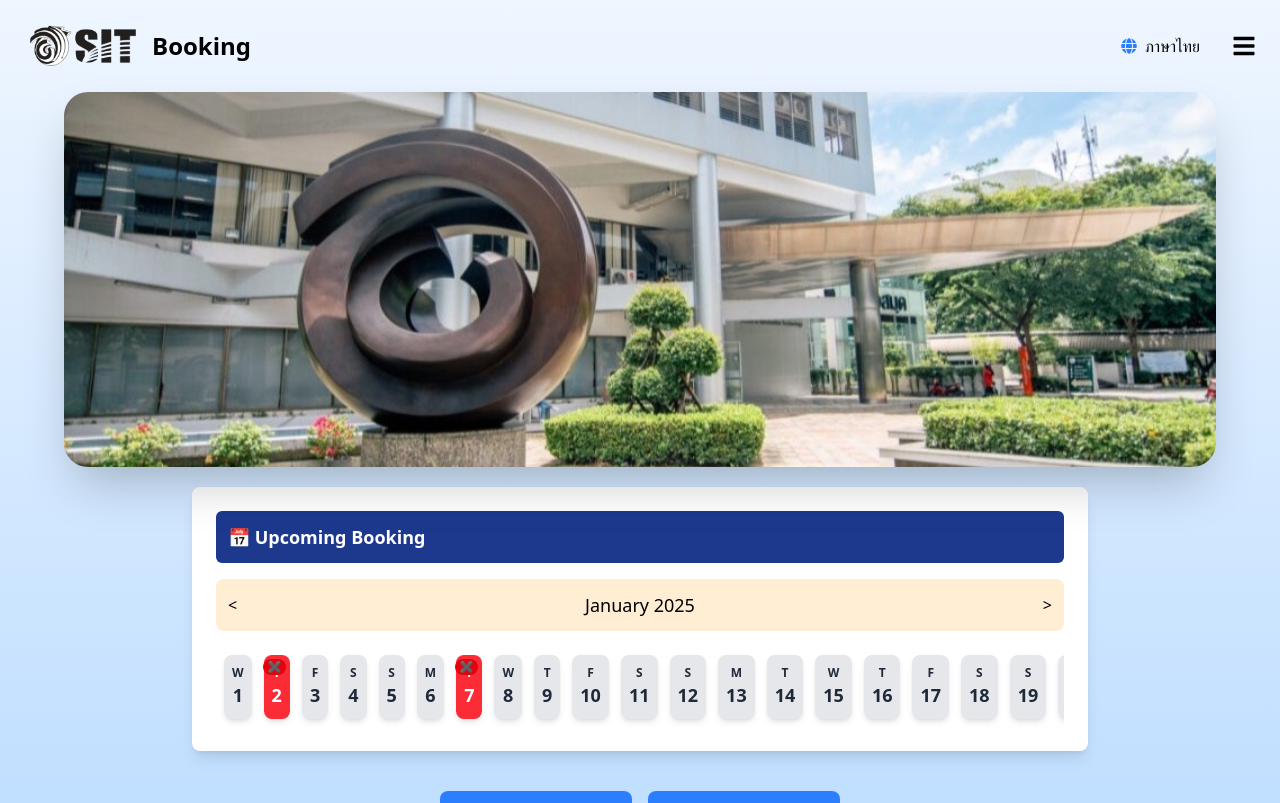
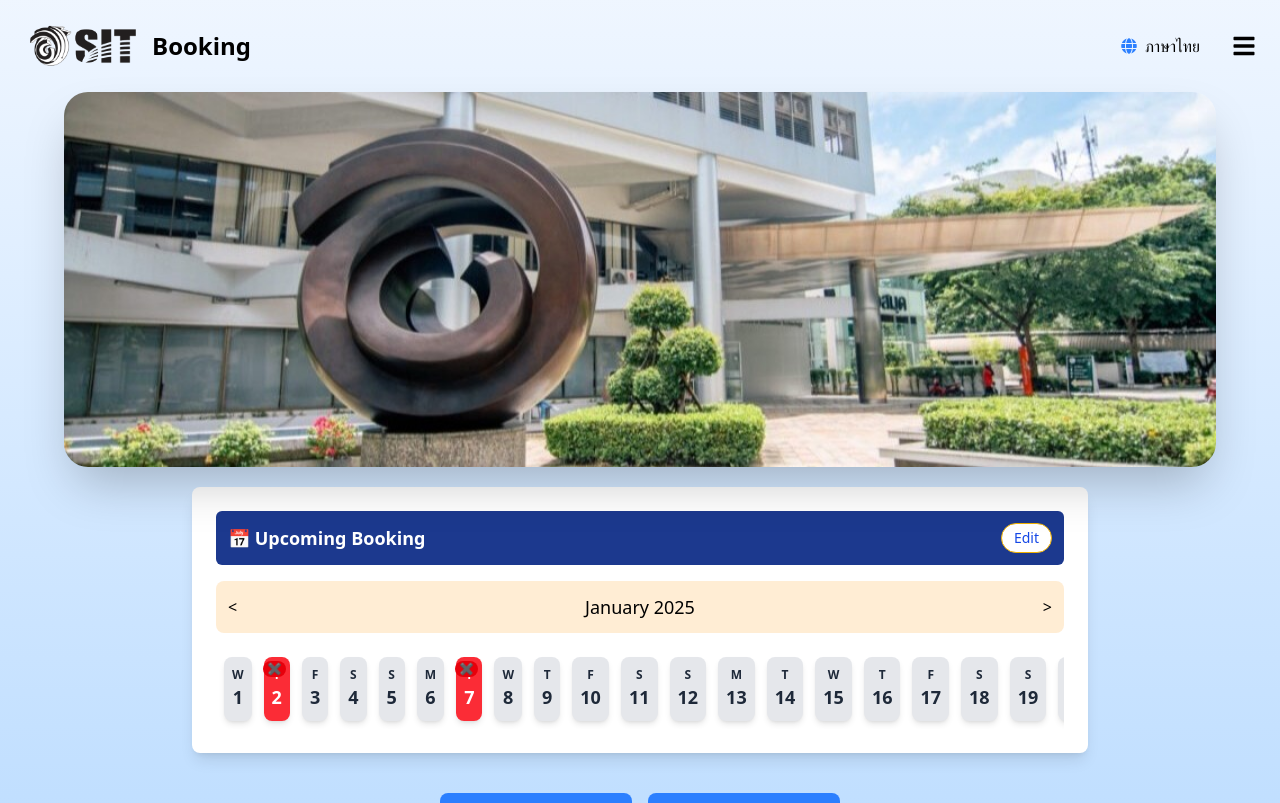
Before and after one commit to SukumDecha/group5555, a React (Vite) app: page /booking in a window 1280 px wide. Shown: the top 803 px of the page. Built offline with nearby package versions, Linux system fonts and the light colour scheme.

Commit message:
NoyArrrr

```diff
--- a/src/Calendar.jsx
+++ b/src/Calendar.jsx
@@ -22,6 +22,12 @@ const Calendar = () => {
       {/* Header */}
       <div className="flex justify-between items-center bg-blue-900 text-white p-3 rounded-md">
         <h2 className="text-lg font-semibold">📅 Upcoming Booking</h2>
+        <button
+          className="bg-white text-blue-700 px-3 py-1 text-sm rounded-full border border-yellow-500 hover:bg-yellow-100 transition"
+          onClick={() => navigate("/EditBooking")}
+        >
+          Edit
+        </button>
       </div>
 
       {/* Month Selector */}
--- /dev/null
+++ b/src/EditBookig.jsx
@@ -0,0 +1,9 @@
+import React from 'react'
+
+export const EditBookig = () => {
+  return (
+    <div>EditBookig</div>
+  )
+}
+
+export default EditBookig;
```
